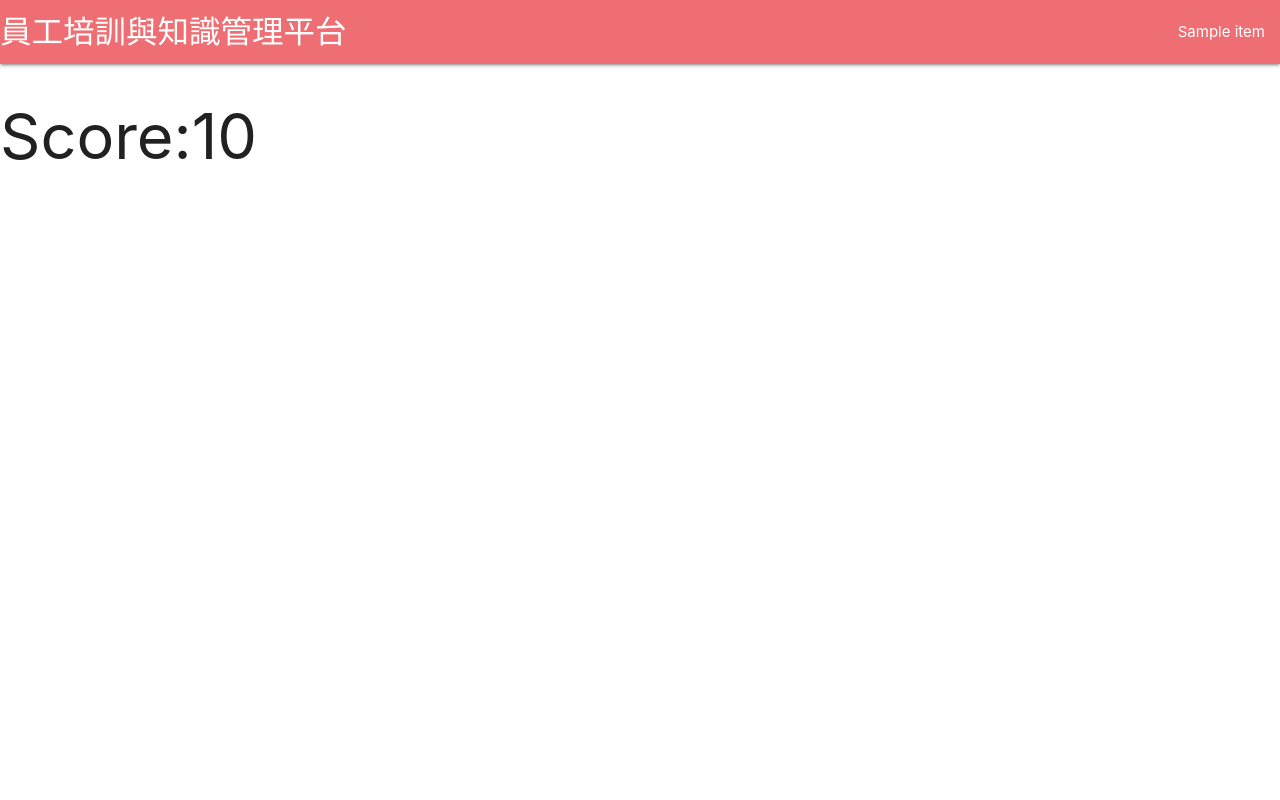
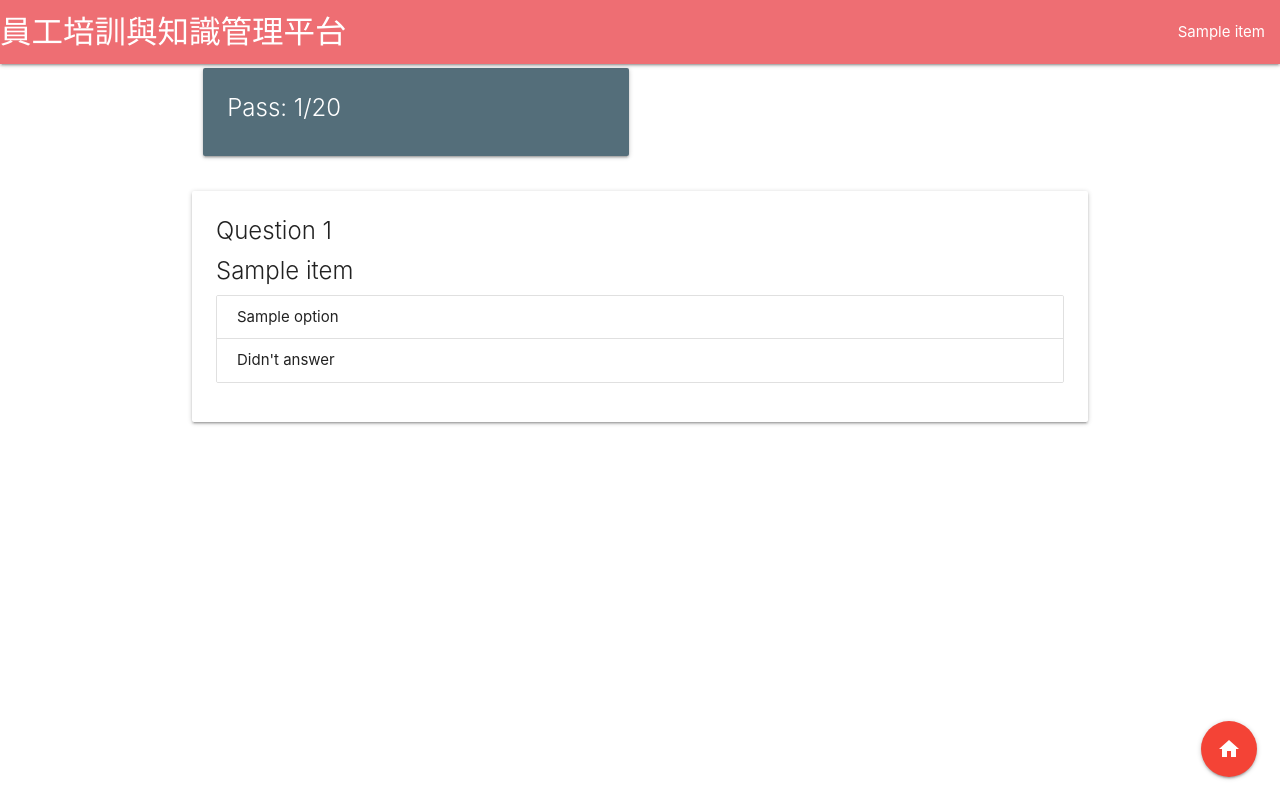
Before and after one commit to Bryan-Eva/AI-Project, a Flask app: template templates/test_result.html in a window 1280 px wide. Run offline with Flask 3, Linux system fonts and the light colour scheme; the template is opened without the code that fills it: most values are stand-ins (such as "Sample title", 1, 10 or a date in 2020).

Commit message:
finish test result

```diff
--- a/app.py
+++ b/app.py
@@ -4,61 +4,33 @@ import random
 
 app = Flask(__name__)
 
-navigation_items = [
-    {"name": "觀看課程", "url": "/course"},
-    {"name": "測驗", "url": "/test"},
-    {"name": "知識查詢", "url": "/search"},
-    {"name": "知識分享與討論", "url": "/discuss"},
-    {"name": "登入", "url": "/login"}
-]
+with open("demo data/navigation.json", encoding='utf-8') as f:
+    navigation = json.load(f)
 
 
 @app.route("/")
 def index():
-    members = [
-        {
-            'name': '卓柏辰',
-            'imageUrl': "https://media.canva.com/v2/image-resize/format:JPG/height:800/quality:92/uri:s3%3A%2F%2Fmedia-private.canva.com%2F6DP7w%2FMAF0M96DP7w%2F1%2Fp.jpg/watermark:F/width:600?csig=AAAAAAAAAAAAAAAAAAAAAH8q1IhRBrqXITFCh4J-jeIcgJ1jOa-ssQGapLgkRYrj&exp=1734652839&osig=AAAAAAAAAAAAAAAAAAAAADcgWtqPvpkpG59Bo_TcC6k9ynyL46uqyjnDr64DSK31&signer=media-rpc&x-canva-quality=screen"
-        },
-        {
-            'name': '鄭重雨',
-            'imageUrl': "https://media.canva.com/v2/image-resize/format:PNG/height:800/quality:100/uri:s3%3A%2F%2Fmedia-private.canva.com%2FAd_84%2FMAGVITAd_84%2F1%2Fp.png/watermark:F/width:484?csig=AAAAAAAAAAAAAAAAAAAAAIMSco7vnobh4FWtBZvn1ZouNSZR_N-qjYPJ8Wn1bakx&exp=1734652094&osig=AAAAAAAAAAAAAAAAAAAAAHBHQC0m3Mdd5ndwyJ8gEsj0UhRbKr3L0YlGDVDe3XFP&signer=media-rpc&x-canva-quality=screen"
-        },
-        {
-            'name': '林品緯',
-            'imageUrl': "https://media.canva.com/v2/image-resize/format:JPG/height:200/quality:75/uri:s3%3A%2F%2Fmedia-private.canva.com%2FdW9w4%2FMAGVIYdW9w4%2F1%2Fp.jpg/watermark:F/width:200?csig=AAAAAAAAAAAAAAAAAAAAAJo9rqfpDQEG8HoViYG_-BRYBnP8-8OIaHfnTtIem5iT&exp=1734653261&osig=AAAAAAAAAAAAAAAAAAAAAGbpNZFkdVThO2KCES6TY4bk6ooYjhCFPSMoNH42j9_t&signer=media-rpc&x-canva-quality=thumbnail"
-        },
-        {
-            'name': '呂念庭',
-            'imageUrl': "https://media.canva.com/v2/image-resize/format:JPG/height:200/quality:75/uri:s3%3A%2F%2Fmedia-private.canva.com%2F9exn4%2FMAF4vD9exn4%2F1%2Fp.jpg/watermark:F/width:200?csig=AAAAAAAAAAAAAAAAAAAAAFmXdSTHma8xh-PKo63hFGmtSqM6ICIXNCT6YmhKZxOg&exp=1734653103&osig=AAAAAAAAAAAAAAAAAAAAAOuB1fP99O476g2215WaUTaxnfVyF7VZ8boJmq7AOIh_&signer=media-rpc&x-canva-quality=thumbnail"
-        },
-        {
-            'name': '張睿恩',
-            'imageUrl': "https://media.canva.com/v2/image-resize/format:PNG/height:200/quality:100/uri:s3%3A%2F%2Fmedia-private.canva.com%2FQXNK0%2FMAGVIRQXNK0%2F1%2Fp.png/watermark:F/width:200?csig=AAAAAAAAAAAAAAAAAAAAAHoU9EBdU8tjFJS_TOc2vwKjGIrYEgbK0BhOxzV9EfJu&exp=1734653755&osig=AAAAAAAAAAAAAAAAAAAAAIUAx54z5lAsgPU-2yqIRytQjTSF4hc7z7t9AyrxndCr&signer=media-rpc&x-canva-quality=thumbnail"
-        },
-        {
-            'name': '顏子毅',
-            'imageUrl': "https://media.canva.com/v2/image-resize/format:JPG/height:200/quality:75/uri:s3%3A%2F%2Fmedia-private.canva.com%2FkW6Wg%2FMAGVIckW6Wg%2F1%2Fp.jpg/watermark:F/width:200?csig=AAAAAAAAAAAAAAAAAAAAAIY3u1U2lpO2Ha8cAdhSPf8h34bmYflYD4LjHBLP4ZYw&exp=1734651267&osig=AAAAAAAAAAAAAAAAAAAAAKBytsO0SimSrrq46maNMVUe6w75fEKzQr1DM_HtWwjd&signer=media-rpc&x-canva-quality=thumbnail"
-        }
-    ]
+    with open("demo data/member.json", encoding='utf-8') as f:
+        members = json.load(f)
 
-    return render_template("index.html", navigation_items=navigation_items, members=members)
+    return render_template("index.html", navigation=navigation, members=members)
 
 
 @ app.route("/search")
 def search():
-    return render_template("search.html", navigation_items=navigation_items)
+
+    return render_template("search.html", navigation=navigation)
 
 
 @ app.route("/test")
 def test():
     items = get_demo_test()
     random.shuffle(items)
-    return render_template("test.html", navigation_items=navigation_items, items=items[:20])
+    return render_template("test.html", navigation=navigation, items=items[:20])
 
 
 def get_demo_test():
-    with open("test/demo.json", encoding='utf-8') as f:
+    with open("demo data/test.json", encoding='utf-8') as f:
         return json.load(f)
 
 
@@ -66,32 +38,34 @@ def get_demo_test():
 def submit():
     data = request.form
     answers = list(data.items())
-    answers = map(lambda x: (int(x[0]), int(x[1])), answers)
-    answers = sorted(answers, key=lambda x: x[0])
-    questionNumbers = list(map(lambda x: x[0], answers))
-    correctAnswers = sorted(map(lambda x: (x['questionNumber'], x['correctIndex']), filter(
-        lambda x: x['questionNumber'] in questionNumbers, get_demo_test())), key=lambda x: x[0])
-    score = 0
-    for answer, correctAnswer in zip(answers, correctAnswers):
-        if answer[1] == correctAnswer[1]:
-            score += 5
-    return render_template("test_result.html", navigation_items=navigation_items, score=score)
+    answers = list(map(lambda x: (int(x[0]), int(x[1])), answers))
+    question_numbers = list(map(lambda x: x[0], answers))
+    correct_answers = list(filter(
+        lambda x: x['questionNumber'] in question_numbers, get_demo_test()))
+    correct_answers = sorted(
+        correct_answers, key=lambda x: question_numbers.index(x['questionNumber']))
+    correct_count = 0
+    for answer, correct_answer in zip(answers, correct_answers):
+        correct_answer['userAnswer'] = answer[1]
+        if(correct_answer['correctIndex'] == answer[1]) :
+            correct_count += 1
+    return render_template("test_result.html", navigation=navigation,  items=correct_answers,correct_count=correct_count)
 
 
 @ app.route("/course")
 def course():
-    items = get_demo_course()
-    return render_template("course.html", navigation_items=navigation_items, items=items)
+    courses = get_demo_course()
+    return render_template("course.html", navigation=navigation, items=courses)
 
 
 def get_demo_course():
-    with open("course/demo.json", encoding='utf-8') as f:
+    with open("demo data/course.json", encoding='utf-8') as f:
         return json.load(f)
 
 
 @ app.route("/discuss")
 def discuss():
-    return render_template("discuss.html", navigation_items=navigation_items)
+    return render_template("discuss.html", navigation=navigation)
 
 
 if __name__ == "__main__":
--- /dev/null
+++ b/demo data/navigation.json
@@ -0,0 +1,22 @@
+[
+    {
+        "name": "觀看課程",
+        "url": "/course"
+    },
+    {
+        "name": "測驗",
+        "url": "/test"
+    },
+    {
+        "name": "知識查詢",
+        "url": "/search"
+    },
+    {
+        "name": "知識分享與討論",
+        "url": "/discuss"
+    },
+    {
+        "name": "登入",
+        "url": "/login"
+    }
+]
--- a/templates/base.html
+++ b/templates/base.html
@@ -13,7 +13,10 @@
         rel="stylesheet"
         href="https://cdnjs.cloudflare.com/ajax/libs/materialize/1.0.0/css/materialize.min.css"
     >
-    <link href="https://fonts.googleapis.com/icon?family=Material+Icons" rel="stylesheet">
+    <link
+        href="https://fonts.googleapis.com/icon?family=Material+Icons"
+        rel="stylesheet"
+    >
     <style>
         nav {
             position: fixed;
@@ -30,6 +33,8 @@
             /* 防止內容被固定導航欄擋住 */
         }
     </style>
+    {% block style %}
+    {% endblock %}
 </head>
 
 <body>
@@ -43,12 +48,20 @@
                 id="nav-mobile"
                 class="right hide-on-med-and-down"
             >
-                {%for item in navigation_items%}
+                {%for item in navigation%}
                 <li><a href="{{item['url']}}">{{item['name']}}</a></li>
                 {%endfor%}
             </ul>
         </div>
     </nav>
+    <div class="fixed-action-btn">
+        <a
+            class="btn-floating btn-large red"
+            href="/"
+        >
+            <i class="large material-icons">home</i>
+        </a>
+    </div>
     <div class="content">
         {% block content %}
         {% endblock %}
--- a/templates/test_result.html
+++ b/templates/test_result.html
@@ -1,4 +1,42 @@
 {% extends 'base.html' %}
 {% block content %}
-<h1>Score:{{score}}</h1>
+<div class="container">
+    <div class="row">
+        <div class="col s12 m6">
+            <div class="card blue-grey darken-1">
+                <div class="card-content white-text">
+                    <span class="card-title">Pass: {{correct_count}}/20</span>
+                </div>
+            </div>
+        </div>
+    </div>
+    {% for item in items %}
+    <div class="card pd-10">
+        <div class="card-content">
+            <span class="card-title">Question {{loop.index}}</span>
+            <span class="card-title">{{item['question']}}</span>
+            <ul class="collection">
+                {% for option in item['options']%}
+                {% if loop.index0 == item['correctIndex']%}
+                <!-- correct answer -->
+                <li class="collection-item green active">{{option}}</li>
+                {%elif loop.index0 == item['userAnswer']%}
+                <!-- wrong answer -->
+                <li class="collection-item red active">{{option}}</li>
+                {%else%}
+                <!-- others -->
+                <li class="collection-item">{{option}}</li>
+                {%endif%}
+                {% endfor%}
+                <!-- user didn't select -->
+                {% if -1 == item['userAnswer']%}
+                <li class="collection-item red active">Didn't answer</li>
+                {% else%}
+                <li class="collection-item">Didn't answer</li>
+                {%endif%}
+            </ul>
+        </div>
+    </div>
+    {% endfor %}
+</div>
 {% endblock %}
```
Also changed, not shown: demo data/member.json (added, +26 -0 lines), demo data/message.json (added, +10 -0 lines), templates/discuss.html (+5 -15 lines), templates/index.html (+0 -7 lines), templates/search.html (+9 -16 lines), templates/test.html (+8 -0 lines), demo data/course.json (renamed from course/demo.json), demo data/test.json (renamed from test/demo.json).
